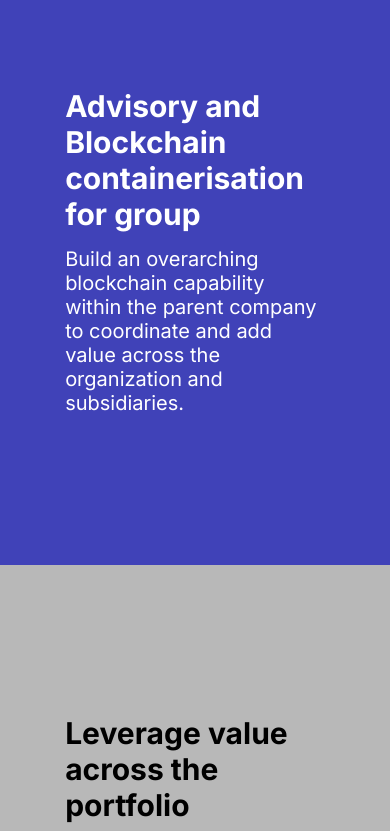
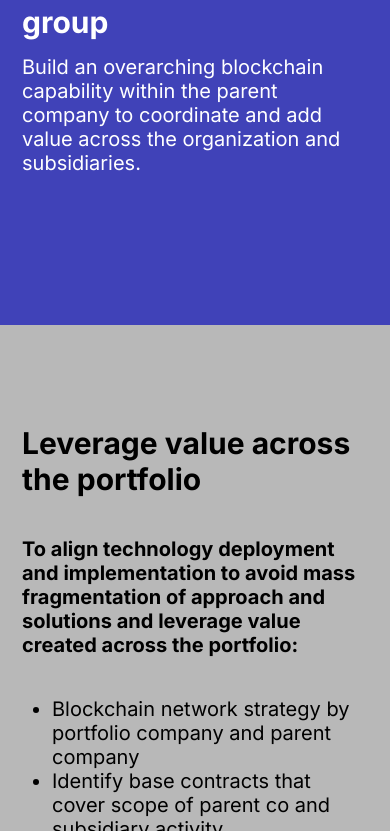
Before and after one commit to gildlab/interwoven, a SvelteKit app: page / in a window 390 px wide. Shown: the part 1819-2650 px from the top of the page. Built offline with nearby package versions, Linux system fonts and the light colour scheme.

Commit message:
Paddings

```diff
--- a/src/app.css
+++ b/src/app.css
@@ -171,6 +171,15 @@ body {
         transform: translate(-50%, 0);
     }
 
+    .solutions{
+        width: calc(100% - 44px);
+    }
+
+    .leverage{
+        width: calc(100% - 44px);
+        padding: 100px 0 150px 0;
+    }
+
     .logo {
         width: 100%;
     }
@@ -188,10 +197,10 @@ body {
     }
 
     .footer {
-        padding: 68px 48px 20px 48px;
+        padding: 68px 22px 20px 22px;
         flex-direction: column;
         align-items: flex-start;
-        width: calc(100% - 96px);
+        width: calc(100% - 44px);
         gap: 51px;
     }
 
```
